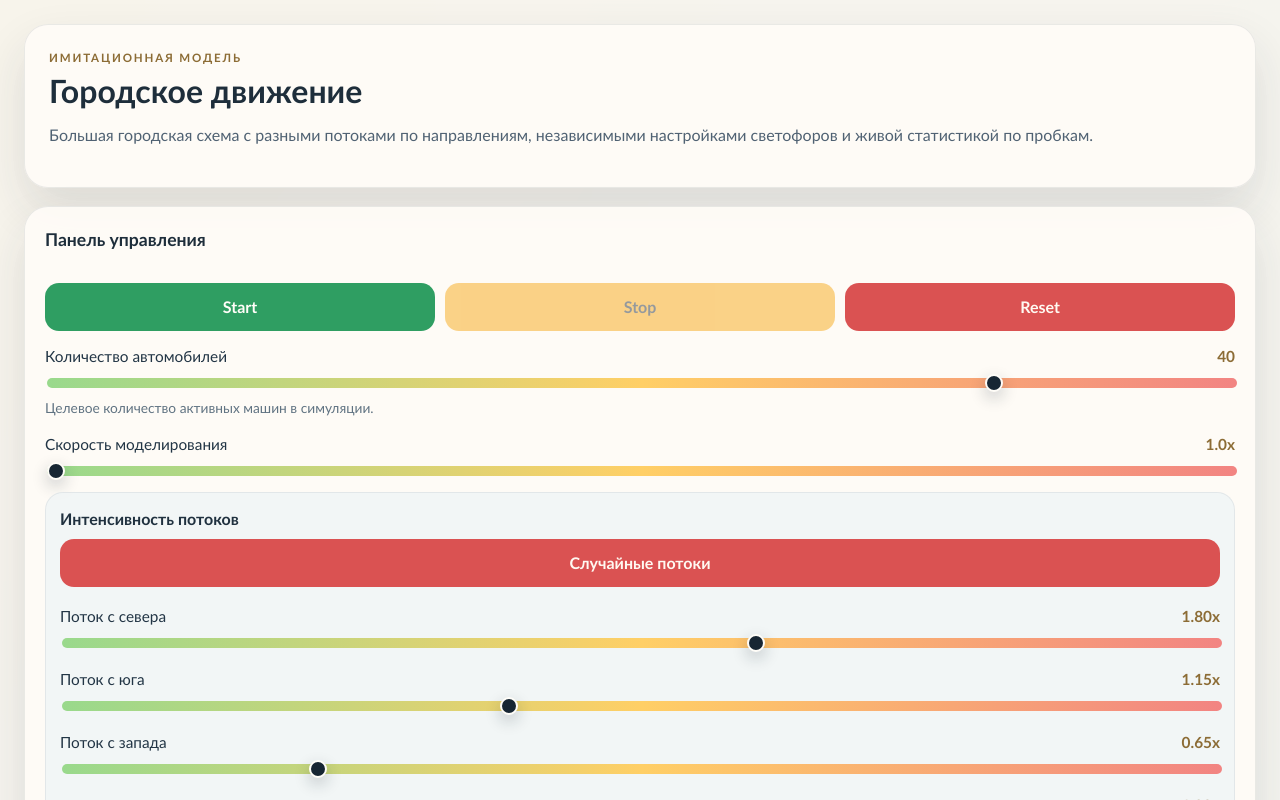
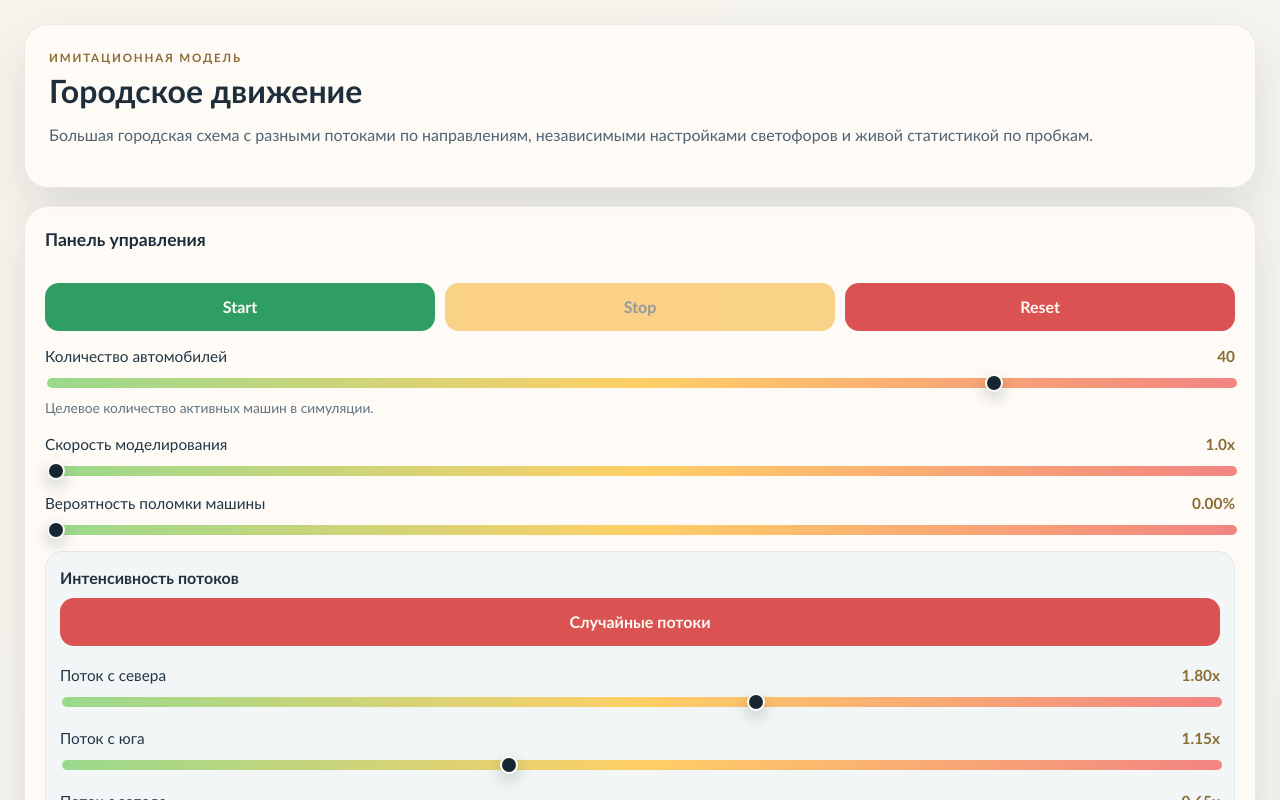
Before and after one commit to ke4back/traffic, a React (Vite) app: page / in a window 1280 px wide. Shown: the top 800 px of the page. Built offline with nearby package versions, Linux system fonts and the light colour scheme.

Commit message:
вероятность поломки

```diff
--- a/src/classes/Simulation.js
+++ b/src/classes/Simulation.js
@@ -255,6 +255,7 @@ class Simulation {
         lightState,
         vehicleAhead,
         canExitRoad,
+        breakdownChance: this.controls.breakdownChance,
       })
 
       if (this.shouldAdvanceVehicle(vehicle, lightState, canExitRoad)) {
--- a/src/classes/Vehicle.js
+++ b/src/classes/Vehicle.js
@@ -1,4 +1,9 @@
-import { SAFE_GAP, VEHICLE_LENGTH, VEHICLE_WIDTH } from '../utils/constants'
+import {
+  SAFE_GAP,
+  VEHICLE_LENGTH,
+  VEHICLE_REPAIR_TICKS,
+  VEHICLE_WIDTH,
+} from '../utils/constants'
 import { clamp, randomRange } from '../utils/helpers'
 
 class Vehicle {
@@ -35,6 +40,8 @@ class Vehicle {
     this.width = VEHICLE_WIDTH
     this.finished = false
     this.safeGap = SAFE_GAP + randomRange(0, 10)
+    this.isBroken = false
+    this.repairTicksRemaining = 0
   }
 
   // Moves the vehicle forward along the current road according to its speed.
@@ -65,9 +72,30 @@ class Vehicle {
     this.speed = targetSpeed
   }
 
+  // Starts a repair pause that leaves the car blocking its current lane.
+  breakDown() {
+    this.isBroken = true
+    this.repairTicksRemaining = VEHICLE_REPAIR_TICKS
+    this.stop()
+  }
+
   // Evaluates signals, spacing, and speed limits before advancing along the road.
   update(deltaTime, context) {
-    const { vehicleAhead, lightState, canExitRoad } = context
+    const { vehicleAhead, lightState, canExitRoad, breakdownChance = 0 } = context
+    this.travelTime += deltaTime
+
+    if (this.isBroken) {
+      this.repairTicksRemaining = Math.max(0, this.repairTicksRemaining - 1)
+      this.waitingTime += deltaTime
+      this.stop()
+
+      if (this.repairTicksRemaining === 0) {
+        this.isBroken = false
+      }
+
+      return
+    }
+
     const speedLimit = Math.min(this.maxSpeed, this.currentRoad.speedLimit)
     let targetSpeed = speedLimit
     let maxProgress = 1.15
@@ -76,8 +104,6 @@ class Vehicle {
       0,
       (stopProgress - this.progress) * this.currentRoad.length,
     )
-
-    this.travelTime += deltaTime
 
     if (lightState && lightState !== 'green') {
       if (distanceToStopLine <= this.safeGap) {
@@ -113,6 +139,12 @@ class Vehicle {
       }
     }
 
+    if (this.speed > 0.08 && breakdownChance > 0 && Math.random() < breakdownChance) {
+      this.breakDown()
+      this.waitingTime += deltaTime
+      return
+    }
+
     this.accelerate(targetSpeed)
 
     if (this.speed <= 0.08) {
@@ -132,6 +164,11 @@ class Vehicle {
     ctx.fillStyle = this.color
     ctx.fillRect(-this.length / 2, -this.width / 2, this.length, this.width)
 
+    if (this.isBroken) {
+      ctx.fillStyle = '#c92a2a'
+      ctx.fillRect(-4, -this.width / 2 - 5, 8, 4)
+    }
+
     ctx.fillStyle = 'rgba(255, 255, 255, 0.72)'
     ctx.fillRect(-this.length / 4, -this.width / 2 + 2, this.length / 2, this.width - 4)
 
--- a/src/components/ControlPanel.jsx
+++ b/src/components/ControlPanel.jsx
@@ -74,6 +74,25 @@ function ControlPanel({
               SPEED_OPTIONS[Number(event.target.value)] ?? 1,
             )
           }
+        />
+      </div>
+
+      <div className="controlGroup">
+        <div className="controlLabelRow">
+          <label htmlFor="breakdownChance">Вероятность поломки машины</label>
+          <span className="controlValue">
+            {(controls.breakdownChance * 100).toFixed(2)}%
+          </span>
+        </div>
+        <input
+          id="breakdownChance"
+          className="slider"
+          type="range"
+          min="0"
+          max="0.0002"
+          step="0.00001"
+          value={controls.breakdownChance}
+          onChange={(event) => onChange(['breakdownChance'], Number(event.target.value))}
         />
       </div>
 
--- a/src/utils/constants.js
+++ b/src/utils/constants.js
@@ -7,10 +7,12 @@ export const SAFE_GAP = 34
 export const STOP_MARGIN = 34
 export const YELLOW_TIME = 2
 export const SPEED_OPTIONS = [1, 2, 3, 4, 5, 6, 7, 8, 9, 10]
+export const VEHICLE_REPAIR_TICKS = 256
 
 export const DEFAULT_CONTROLS = {
   vehicleTarget: 40,
   speedMultiplier: 1,
+  breakdownChance: 0,
   lightTimings: {
     north_light: { greenTime: 5, redTime: 5 },
     south_light: { greenTime: 5, redTime: 5 },
```
